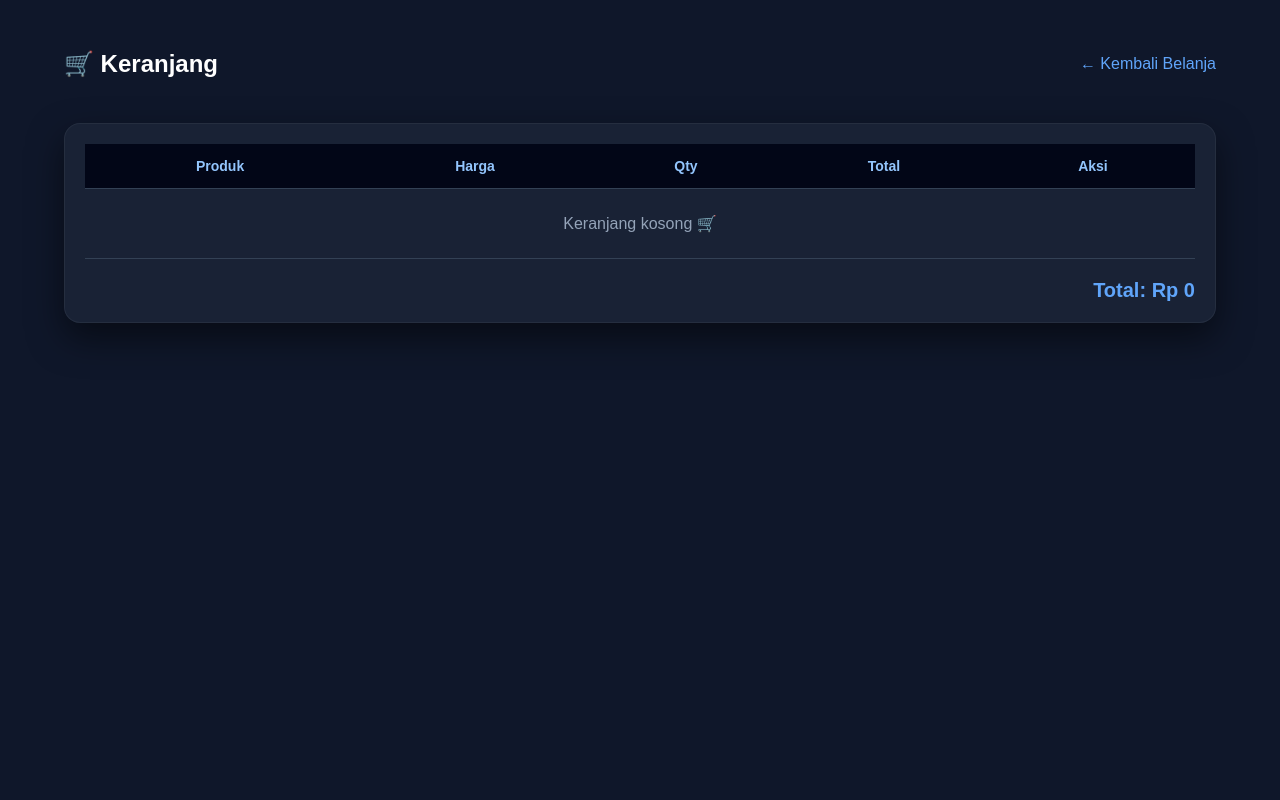
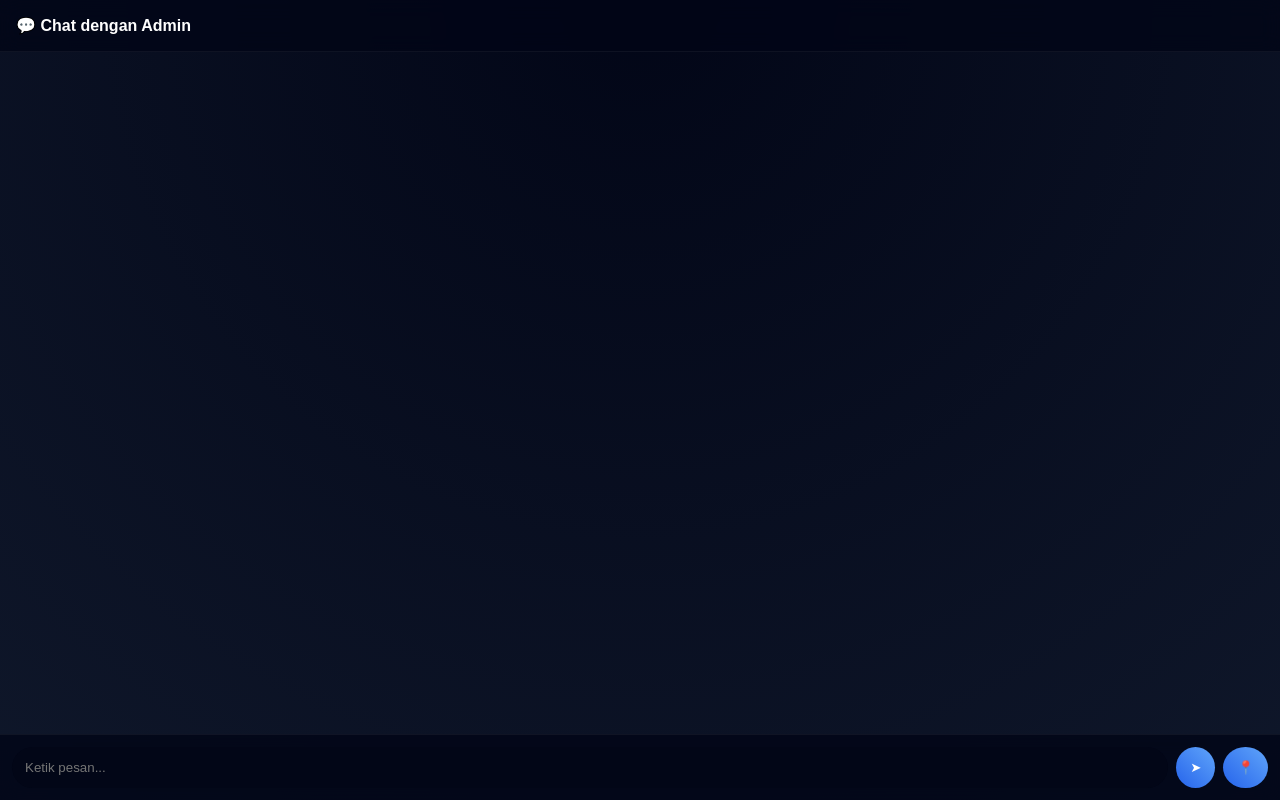
Before and after one commit to Ubaidillah-cmd/AY-Vape, a PHP site: page /customer/cart.php?room=1 in a window 1280 px wide. Run offline with PHP 8.4, Linux system fonts and the light colour scheme; data that the repository does not hold is empty.

Commit message:
Refactor cart.php and add chat functionality

```diff
--- a/customer/cart.php
+++ b/customer/cart.php
@@ -1,51 +1,29 @@
 <?php
-session_start();
-include "../config/db.php";
-
-// tambah ke cart
-if (isset($_GET['id'])) {
-    $id = $_GET['id'];
-
-    if (!isset($_SESSION['cart'][$id])) {
-        $_SESSION['cart'][$id] = 1;
-    } else {
-        $_SESSION['cart'][$id]++;
-    }
-}
-
-// hapus item
-if (isset($_GET['hapus'])) {
-    unset($_SESSION['cart'][$_GET['hapus']]);
-}
+$room = $_GET['room'];
 ?>
 
 <!DOCTYPE html>
 <html>
 <head>
-<title>Keranjang</title>
+<title>Chat</title>
 <meta name="viewport" content="width=device-width, initial-scale=1.0">
 
 <style>
 body {
     margin: 0;
     font-family: Arial;
-    background: #0f172a;
-    color: white;
+    background: radial-gradient(circle at top, #020617, #0f172a);
+    display: flex;
+    flex-direction: column;
+    height: 100vh;
+    overflow: hidden; /* 🔥 biar ga kepotong footer */
 }
 
-/* CONTAINER */
-.container {
-    width: 90%;
-    margin: auto;
-    padding: 30px 20px;
-    animation: fadeUp 0.7s ease;
-}
-
-/* 🔥 ANIMASI MASUK */
+/* 🔥 ANIMASI GLOBAL */
 @keyframes fadeUp {
     from {
         opacity: 0;
-        transform: translateY(40px);
+        transform: translateY(30px);
     }
     to {
         opacity: 1;
@@ -55,202 +33,195 @@ body {
 
 /* HEADER */
 .header {
-    display: flex;
-    justify-content: space-between;
-    align-items: center;
-    margin-bottom: 25px;
+    background: rgba(2,6,23,0.8);
+    backdrop-filter: blur(10px);
+    color: white;
+    padding: 16px;
+    font-weight: bold;
+    border-bottom: 1px solid rgba(255,255,255,0.05);
 }
 
-a {
-    color: #60a5fa;
-    text-decoration: none;
-    transition: 0.3s;
+/* 🔥 CHAT AREA FULL */
+.chat-box {
+    flex: 1;
+    overflow-y: auto;
+    padding: 20px;
+    background: transparent;
+    display: flex;
+    flex-direction: column;
 }
 
-a:hover {
-    color: #93c5fd;
+/* 🔥 BUBBLE */
+.msg {
+    max-width: 65%;
+    padding: 12px 16px;
+    margin: 6px 0;
+    border-radius: 14px;
+    font-size: 14px;
+    animation: fadeUp 0.3s ease;
+    position: relative;
 }
 
-/* 🔥 CARD GLASS */
-.card {
-    background: rgba(30,41,59,0.7);
-    backdrop-filter: blur(12px);
-    padding: 20px;
-    border-radius: 16px;
-    overflow-x: auto;
-    border: 1px solid rgba(255,255,255,0.05);
-    box-shadow: 0 15px 35px rgba(0,0,0,0.5);
+/* CUSTOMER */
+.customer {
+    background: linear-gradient(45deg,#2563eb,#60a5fa);
+    color: white;
+    margin-left: auto;
+    border-bottom-right-radius: 4px;
+    box-shadow: 0 5px 15px rgba(37,99,235,0.3);
 }
 
-/* TABLE */
-table {
-    width: 100%;
-    border-collapse: collapse;
+/* ADMIN */
+.admin {
+    background: rgba(30,41,59,0.8);
+    backdrop-filter: blur(10px);
+    color: white;
+    margin-right: auto;
+    border-bottom-left-radius: 4px;
 }
 
-/* 🔥 HEADER TABLE */
-th {
-    background: #020617;
-    padding: 14px;
-    font-size: 14px;
-    color: #93c5fd;
+/* TIME */
+.time {
+    font-size: 10px;
+    opacity: 0.6;
+    margin-top: 5px;
+    text-align: right;
 }
 
-/* 🔥 ROW */
-td {
+/* 🔥 INPUT AREA FIX BAWAH */
+.input-box {
+    display: flex;
     padding: 12px;
-    transition: 0.3s;
+    background: rgba(2,6,23,0.8);
+    backdrop-filter: blur(10px);
+    gap: 8px;
+    border-top: 1px solid rgba(255,255,255,0.05);
 }
 
-/* 🔥 HOVER ROW */
-tr:hover td {
-    background: rgba(37,99,235,0.1);
-}
-
-/* BORDER */
-tr {
-    border-bottom: 1px solid #334155;
+/* INPUT */
+.input-box input {
+    flex: 1;
+    padding: 13px;
+    border-radius: 30px;
+    border: none;
+    outline: none;
+    background: #020617;
+    color: white;
 }
 
 /* 🔥 BUTTON */
 .btn {
-    padding: 8px 12px;
-    border-radius: 6px;
-    text-decoration: none;
+    background: linear-gradient(45deg,#2563eb,#60a5fa);
+    border: none;
+    padding: 10px 14px;
+    border-radius: 50%;
     color: white;
-    font-size: 14px;
+    cursor: pointer;
     transition: 0.3s;
-    position: relative;
-    overflow: hidden;
 }
 
-/* DELETE */
-.btn-delete {
-    background: #dc2626;
+/* HOVER */
+.btn:hover {
+    transform: scale(1.1);
 }
 
-.btn-delete:hover {
-    transform: scale(1.05);
+/* 🔥 LINK LOKASI */
+.loc {
+    display: block;
+    margin-top: 5px;
+    color: #60a5fa;
+    font-size: 12px;
 }
 
-/* CHECKOUT */
-.btn-checkout {
-    background: linear-gradient(45deg,#2563eb,#60a5fa);
-    display: inline-block;
-    margin-top: 15px;
+/* 🔥 SCROLLBAR */
+.chat-box::-webkit-scrollbar {
+    width: 5px;
 }
 
-/* 🔥 SHINE EFFECT */
-.btn::before {
-    content: "";
-    position: absolute;
-    width: 100%;
-    height: 100%;
-    background: linear-gradient(120deg,transparent,rgba(255,255,255,0.4),transparent);
-    top: 0;
-    left: -100%;
-    transition: 0.5s;
+.chat-box::-webkit-scrollbar-thumb {
+    background: #2563eb;
+    border-radius: 10px;
 }
 
-.btn:hover::before {
-    left: 100%;
-}
-
-/* TOTAL */
-.total {
-    text-align: right;
-    margin-top: 20px;
-    font-size: 20px;
-    color: #60a5fa;
-}
-
-/* EMPTY */
-.empty {
-    text-align: center;
-    padding: 25px;
-    color: #94a3b8;
-    animation: fadeUp 0.5s ease;
-}
-
-/* 🔥 RESPONSIVE */
+/* MOBILE */
 @media(max-width:768px){
-    th, td {
-        font-size: 12px;
-        padding: 8px;
-    }
-
-    .header {
-        flex-direction: column;
-        gap: 10px;
-        align-items: flex-start;
-    }
+    .msg { max-width: 85%; }
 }
 
 </style>
+
 </head>
 
 <body>
 
-<div class="container">
-
+<!-- HEADER -->
 <div class="header">
-    <h2>🛒 Keranjang</h2>
-    <a href="../public/index.php">← Kembali Belanja</a>
+💬 Chat dengan Admin
 </div>
 
-<div class="card">
+<!-- CHAT -->
+<div class="chat-box" id="chat"></div>
 
-<table>
-<tr>
-    <th>Produk</th>
-    <th>Harga</th>
-    <th>Qty</th>
-    <th>Total</th>
-    <th>Aksi</th>
-</tr>
-
-<?php
-$total = 0;
-
-if (!empty($_SESSION['cart'])) {
-    foreach ($_SESSION['cart'] as $id => $qty) {
-
-        $data = mysqli_query($conn, "SELECT * FROM produk WHERE id=$id");
-        $p = mysqli_fetch_assoc($data);
-
-        $subtotal = $p['harga'] * $qty;
-        $total += $subtotal;
-?>
-
-<tr style="animation: fadeUp 0.5s ease;">
-    <td><?= $p['nama_produk'] ?></td>
-    <td>Rp <?= number_format($p['harga']) ?></td>
-    <td><?= $qty ?></td>
-    <td>Rp <?= number_format($subtotal) ?></td>
-    <td>
-        <a href="?hapus=<?= $id ?>" class="btn btn-delete">Hapus</a>
-    </td>
-</tr>
-
-<?php } } else { ?>
-<tr>
-    <td colspan="5" class="empty">Keranjang kosong 🛒</td>
-</tr>
-<?php } ?>
-
-</table>
-
-<div class="total">
-    <b>Total: Rp <?= number_format($total) ?></b>
+<!-- INPUT -->
+<div class="input-box">
+    <input type="text" id="msg" placeholder="Ketik pesan...">
+    <button class="btn" onclick="sendMsg()">➤</button>
+    <button class="btn" onclick="sendLoc()">📍</button>
 </div>
 
-<?php if (!empty($_SESSION['cart'])) { ?>
-<a href="checkout.php" class="btn btn-checkout">Checkout</a>
-<?php } ?>
+<script>
+let room = <?= $room ?>;
+let lastLength = 0;
 
-</div>
+// 🔄 LOAD CHAT
+function loadChat() {
+    fetch(`../ajax/get_message.php?room=${room}`)
+    .then(r=>r.text())
+    .then(d=>{
+        document.getElementById("chat").innerHTML = d;
+        document.getElementById("chat").scrollTop = 999999;
 
-</div>
-<?php include '../includes/footer.php'; ?>
+        // 🔔 NOTIF
+        if(d.length > lastLength){
+            new Audio("https://www.soundjay.com/buttons/sounds/button-3.mp3").play();
+        }
+
+        lastLength = d.length;
+    });
+}
+
+setInterval(loadChat, 1500);
+
+// 💬 KIRIM PESAN
+function sendMsg(){
+    let input = document.getElementById("msg");
+    let msg = input.value;
+
+    if(msg.trim() === "") return;
+
+    fetch("../ajax/send_message.php",{
+        method:"POST",
+        headers:{"Content-Type":"application/x-www-form-urlencoded"},
+        body:`room=${room}&sender=customer&message=${msg}`
+    });
+
+    input.value="";
+
+    // auto focus + efek
+    input.focus();
+}
+
+
+// 📍 LOKASI
+function sendLoc(){
+navigator.geolocation.getCurrentPosition(pos=>{
+    fetch("../ajax/send_message.php",{
+        method:"POST",
+        headers:{"Content-Type":"application/x-www-form-urlencoded"},
+        body:`room=${room}&sender=customer&lat=${pos.coords.latitude}&lng=${pos.coords.longitude}`
+    });
+});
+}
+</script>
 </body>
 </html>
```
